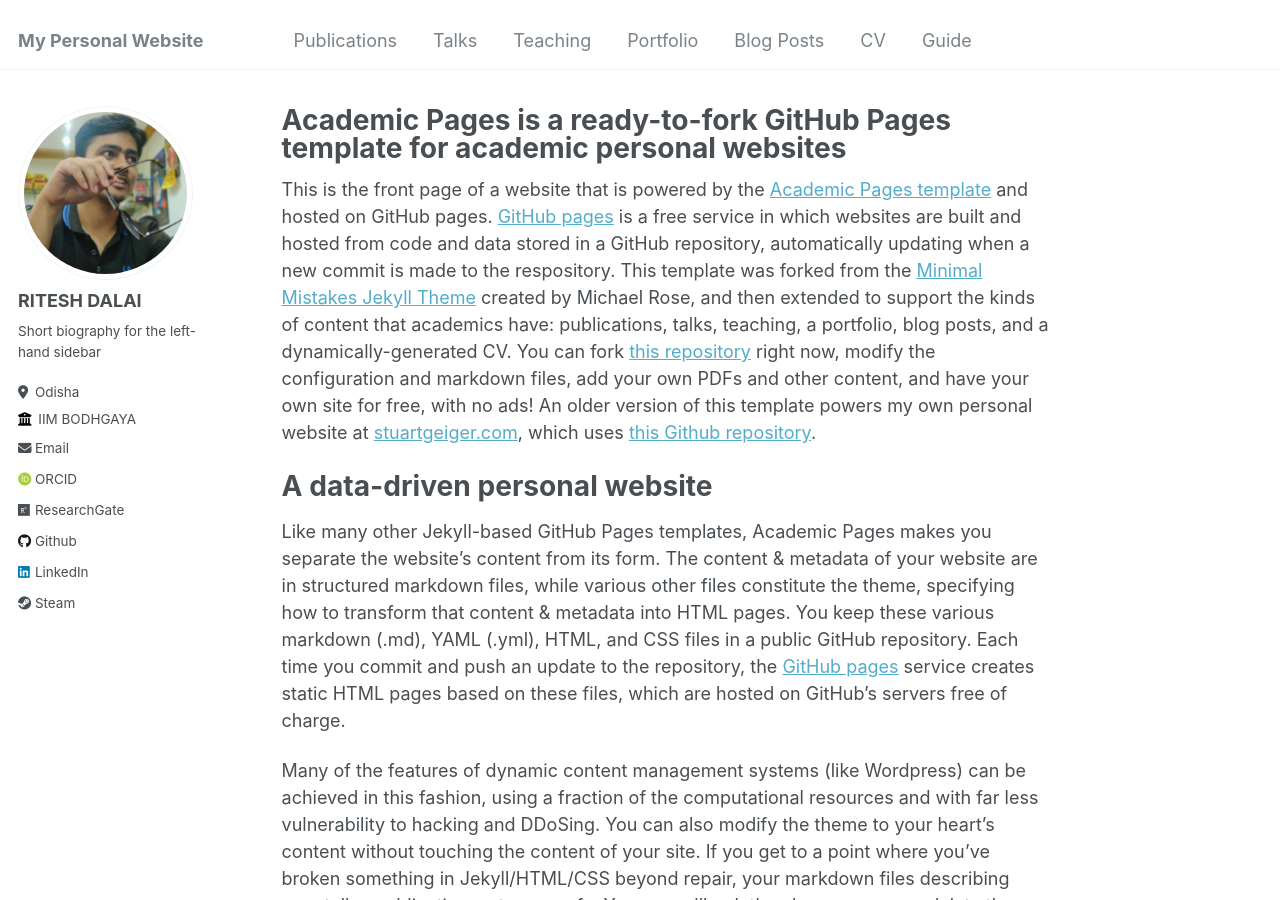
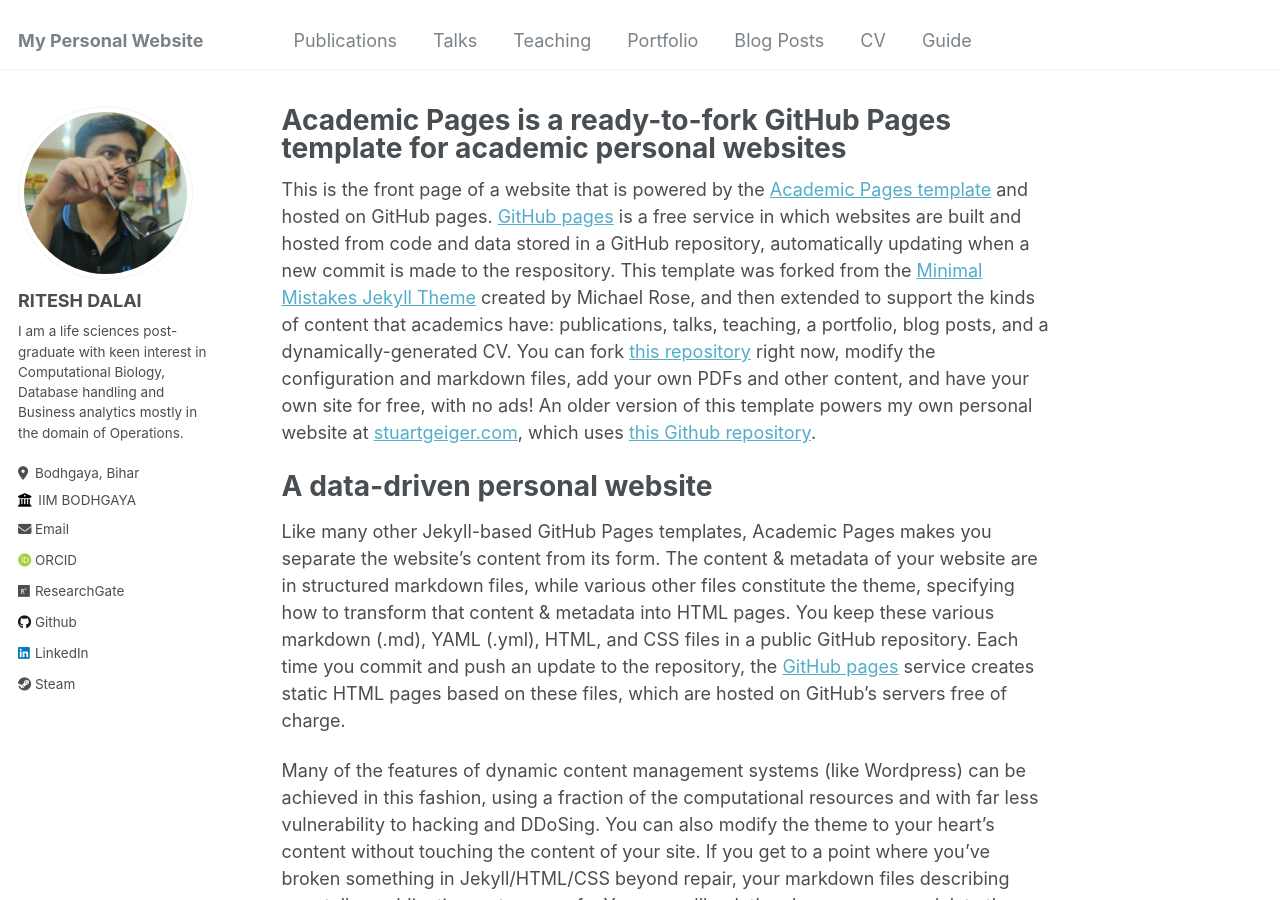
Before and after one commit to osoi-sloth/osoi-sloth.github.io, a Jekyll site: the page built from _pages/about.md, in a window 1280 px wide and 900 px high. Built offline with Jekyll 4.4.1, drawn with Linux system fonts in a browser that asks for light colours; some web fonts are replaced.

Commit message:
Update _config.yml
Updated my short bio.

```diff
--- a/_config.yml
+++ b/_config.yml
@@ -24,8 +24,8 @@ author:
   avatar           : "profile.png"
   name             : "RITESH DALAI"
   pronouns         : # example: "she/her"
-  bio              : "Short biography for the left-hand sidebar"
-  location         : "Odisha"
+  bio              : "I am a life sciences post-graduate with keen interest in Computational Biology, Database handling and Business analytics mostly in the domain of Operations."
+  location         : "Bodhgaya, Bihar"
   employer         : "IIM BODHGAYA"
   uri              : # URL
   email            : "dalair@xoticbanda.in"
```
